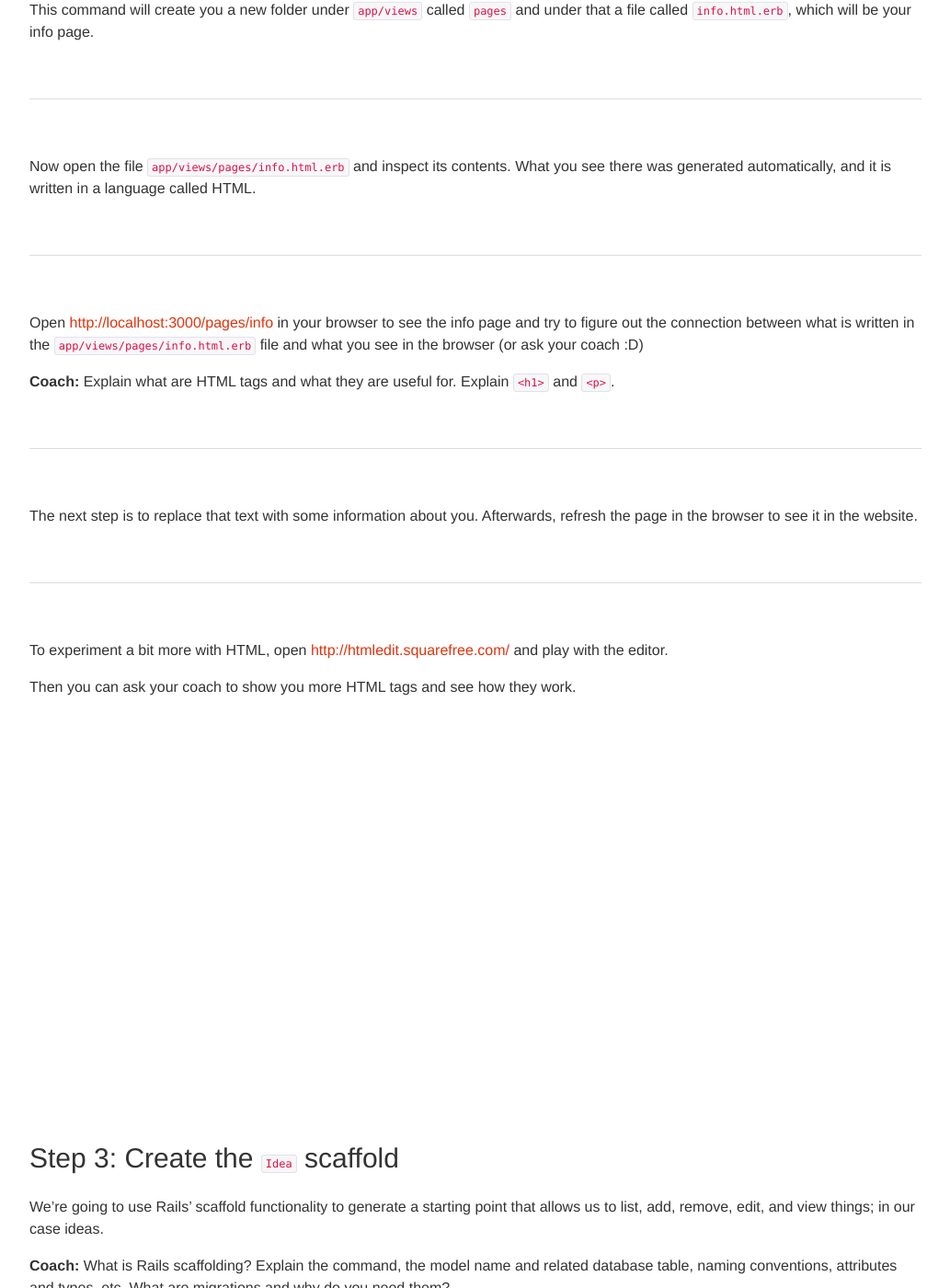
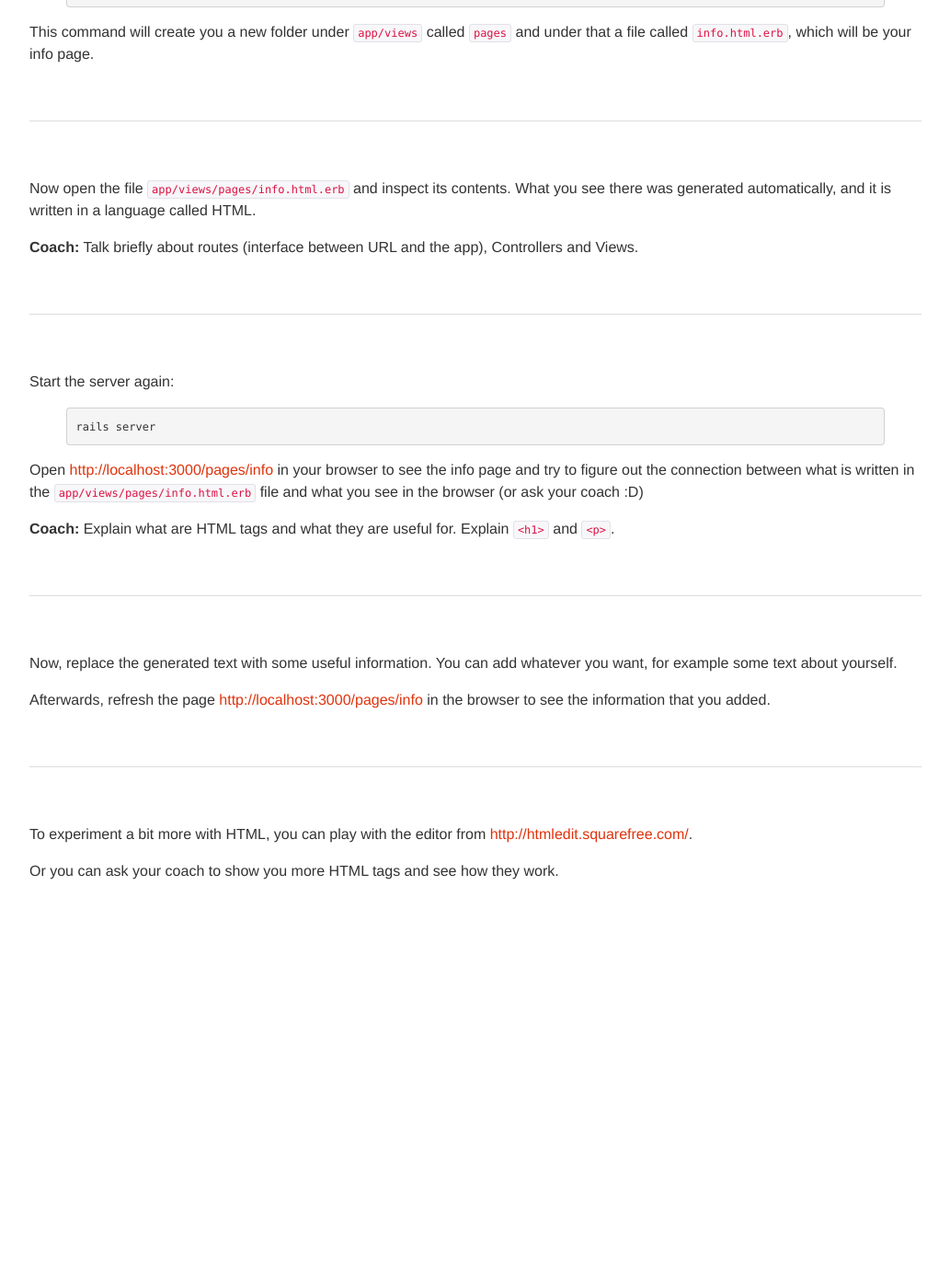
Before and after one commit to railsgirls/guides.railsgirls.com, a Jekyll site: the page built from _posts/2012-04-18-app.markdown, in a window 1280 px wide and 1400 px high, scrolled down 3990 px. Shown: the whole window at 92% size, without its empty margins (53-1086 px from the left). Built offline with Jekyll 4.4.1, drawn with Linux system fonts in a browser that asks for light colours; nearby versions of some CDN libraries; some of the changed text lies outside the part shown.

Commit message:
Fixes and improvements

```diff
--- a/_posts/2012-04-18-app.markdown
+++ b/_posts/2012-04-18-app.markdown
@@ -127,9 +127,12 @@
 
 Open [http://localhost:3000](http://localhost:3000) in your browser. You should see the "Welcome aboard" page, which means that the generation of your new app worked correctly.
 
-Going back to the Terminal window, notice that now the command prompt is not visible because the Rails server took control of the window. To return to the normal command prompt, hit `CTRL-C` in the terminal to quit the server.
+Going back to the Terminal window, notice that now the command prompt is not visible because the Rails server took control of the window. When you don't see the command prompt, you cannot enter commands in the Terminal.
 
-Now that the server isn't working, refreshing [http://localhost:3000](http://localhost:3000) in your browser will show an error page.
+
+To return to the normal command prompt, hit `CTRL-C` in the terminal to quit the server. (Now that the server isn't working, refreshing [http://localhost:3000](http://localhost:3000) in your browser will show an error page.)
+
+
 
 **Coach:** Explain what each command does. What was generated? What does the server do?
 
@@ -147,8 +150,16 @@
 
 Now open the file `app/views/pages/info.html.erb` and inspect its contents. What you see there was generated automatically, and it is written in a language called HTML.
 
+
+**Coach:** Talk briefly about routes (interface between URL and the app), Controllers and Views.
+
 ___
 
+Start the server again:
+
+{% highlight sh %}
+rails server
+{% endhighlight %}
 
 Open [http://localhost:3000/pages/info](http://localhost:3000/pages/info) in your browser to see the info page and try to figure out the connection between what is written in the `app/views/pages/info.html.erb` file and what you see in the browser (or ask your coach :D)
 
@@ -156,13 +167,15 @@
 
 ___
 
-The next step is to replace that text with some information about you. Afterwards, refresh the page in the browser to see it in the website.
+Now, replace the generated text with some useful information. You can add whatever you want, for example some text about yourself.
+
+Afterwards, refresh the page [http://localhost:3000/pages/info](http://localhost:3000/pages/info) in the browser to see the information that you added.
 
 ___
 
-To experiment a bit more with HTML, open [http://htmledit.squarefree.com/](http://htmledit.squarefree.com/) and play with the editor.
+To experiment a bit more with HTML, you can play with the editor from [http://htmledit.squarefree.com/](http://htmledit.squarefree.com/).
 
-Then you can ask your coach to show you more HTML tags and see how they work.
+Or you can ask your coach to show you more HTML tags and see how they work.
 
 
 ## Step 3: Create the `Idea` scaffold
@@ -197,13 +210,15 @@
   </div>
 </div>
 
+**Coach:** Talk about the separation between the application and the database.
+
 Open [http://localhost:3000/ideas](http://localhost:3000/ideas) in your browser. Click around and test what you got by running these few command-line commands.
 
 When you're done exploring, hit `CTRL-C` in the Terminal to quit the server again.
 
 ___
 
-**Coach:** Talk about the relationship between HTML and Rails. What part of views is HTML and what is Embedded Ruby (ERB)? What is MVC and how does this relate to it? (Models and controllers are responsible for generating the HTML views.)
+**Coach:** Talk about dynamic websites, about saving data in a database and retrieving it. Explain Models and how they are used in Controllers. Talk about showing dynamic data in Views, using Embedded Ruby (ERB). Recap MVC, its the parts and their relationship to each other.
 
 
 ## Step 4: Design
@@ -304,16 +319,15 @@
 
 You can also change the HTML &amp; CSS of your Ideas website - tell your coach what you'd like to do and they'll help you.
 
-One example would be to add, in the header, a link to the information page (from Step 1). Open `app/views/layouts/application.html.erb` and in the middle, replace
+One example would be to add, in the header, a link to the information page (from Step 1). Open `app/views/layouts/application.html.erb` and in the middle, after
 
 {% highlight html %}
           <li><a href="/ideas">Ideas</a></li>
 {% endhighlight %}
 
-with
+add
 
 {% highlight html %}
-          <li><a href="/ideas">Ideas</a></li>
           <li><a href="/pages/info">About</a></li>
 {% endhighlight %}
 
@@ -324,7 +338,9 @@
 
 We need to install a piece of software to let us upload files in Rails.
 
-Open `Gemfile` in the project directory using your text editor and under the line
+**Coach:** Explain what libraries are and why they are useful. Describe what open source software is.
+
+In the text editor, open `Gemfile` and under the line
 
 {% highlight ruby %}
 gem 'sqlite3'
@@ -336,18 +352,12 @@
 gem 'carrierwave'
 {% endhighlight %}
 
-**Coach:** Explain what libraries are and why they are useful. Describe what open source software is.
-
-In the terminal run:
+In the terminal, stop the server by pressing `CTRL-C`, and run the command that loads the new library:
 
 {% highlight sh %}
 bundle
 {% endhighlight %}
 
-
-At this point you need to **restart the Rails server process** in the terminal.
-
-Hit `CTRL-C` in the terminal to quit the server. Once it has stopped, you can press the up arrow to get to the last command entered, then hit enter to start the server again. (This is needed for the app to load the added library.)
 
 ___
 
@@ -397,9 +407,11 @@
 
 ___
 
-In your browser, add new idea with a picture. When you upload a picture it doesn't look nice because it only shows a path to the file, so let's fix that.
+Now let's start the server again. In the Terminal, you can press the UP arrow (repeatedly) to see the commands that you entered before. When you find `rails server`, hit enter to start the server again.
 
-Open `app/views/ideas/show.html.erb` and change
+In your browser, in the ideas page, [http://localhost:3000/ideas](http://localhost:3000/ideas), add a new idea with a picture.
+
+When you upload a picture, it would be nice to actually see it, but fow now it only shows the path to the file. Let's fix that: open `app/views/ideas/show.html.erb` and change
 
 {% highlight erb %}
 <%= @idea.picture %>
```
